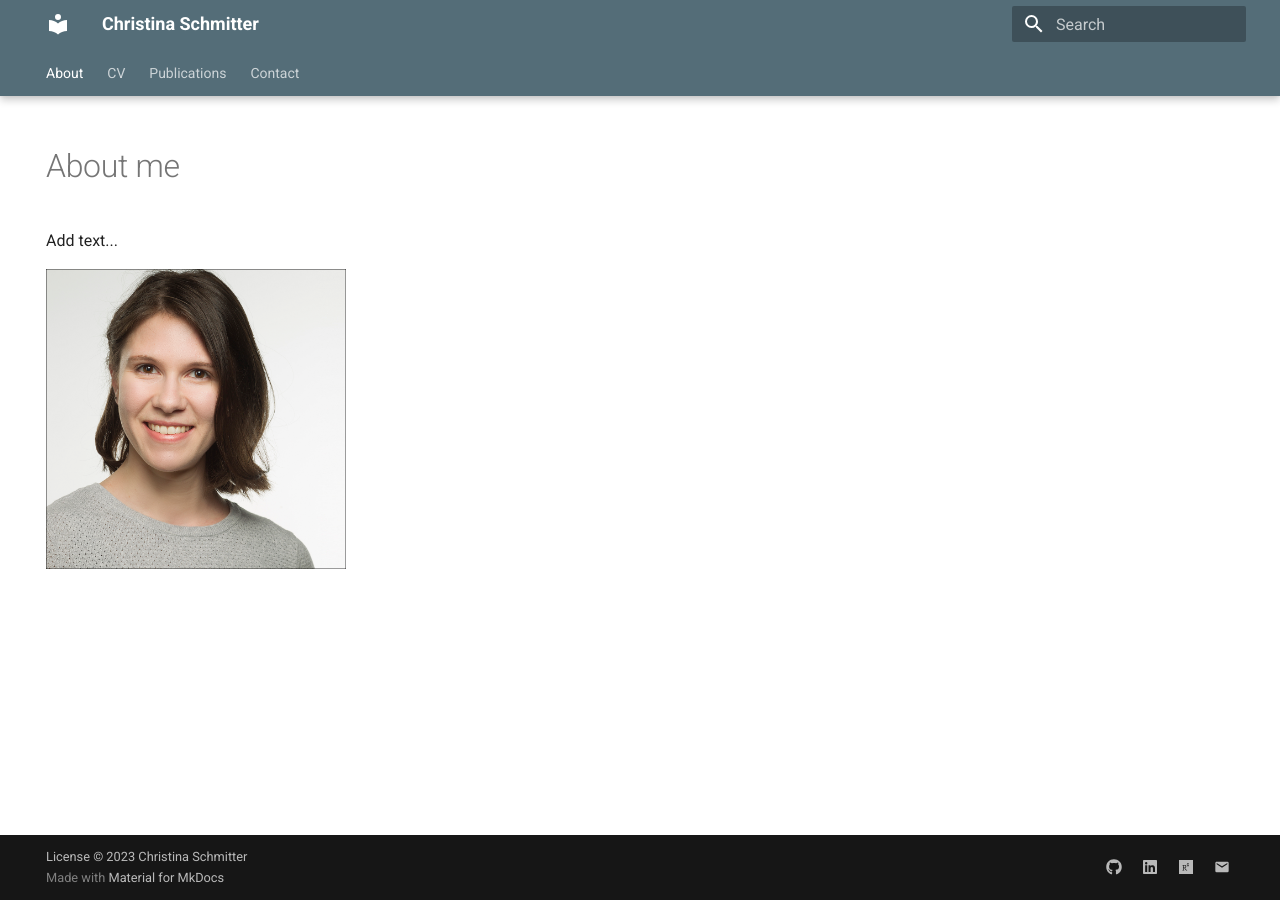
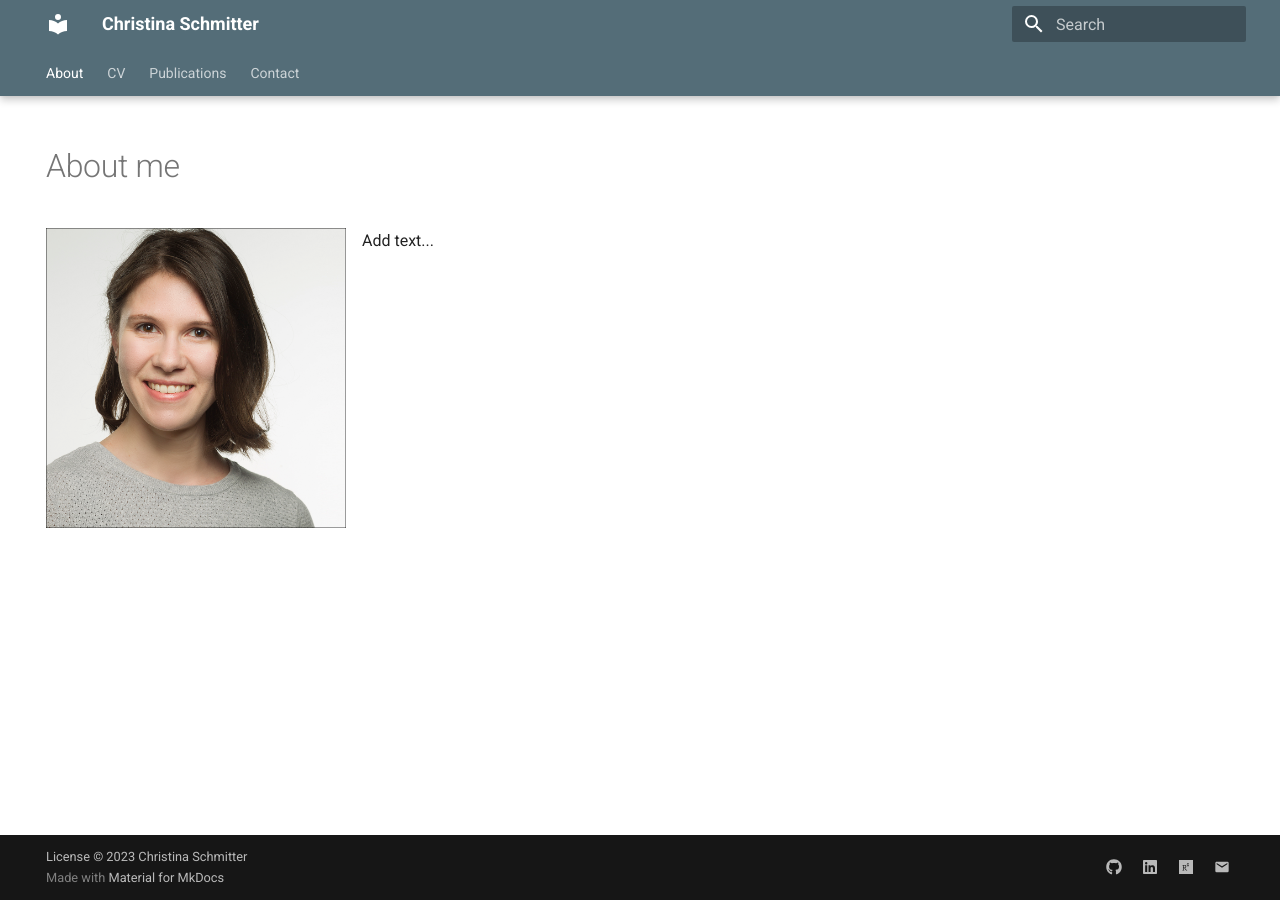
Before and after one commit to ChristinaSchmitter/website, an MkDocs documentation site: the page built from docs/index.md, in a window 1280 px wide. Built offline with MkDocs 1.6.1 and Material for MkDocs 9.7.7, drawn with Linux system fonts in a browser that asks for light colours; the version menu is left out.

Commit message:
adaptations to index

```diff
--- a/docs/index.md
+++ b/docs/index.md
@@ -6,6 +6,6 @@ hide:
 
 # About me
 
+![Image title](./assets/images/cv.jpg){ align=left width=300 }
+
 Add text...
-
-![Image title](./assets/images/cv.jpg){ align=left width=300 }
```
